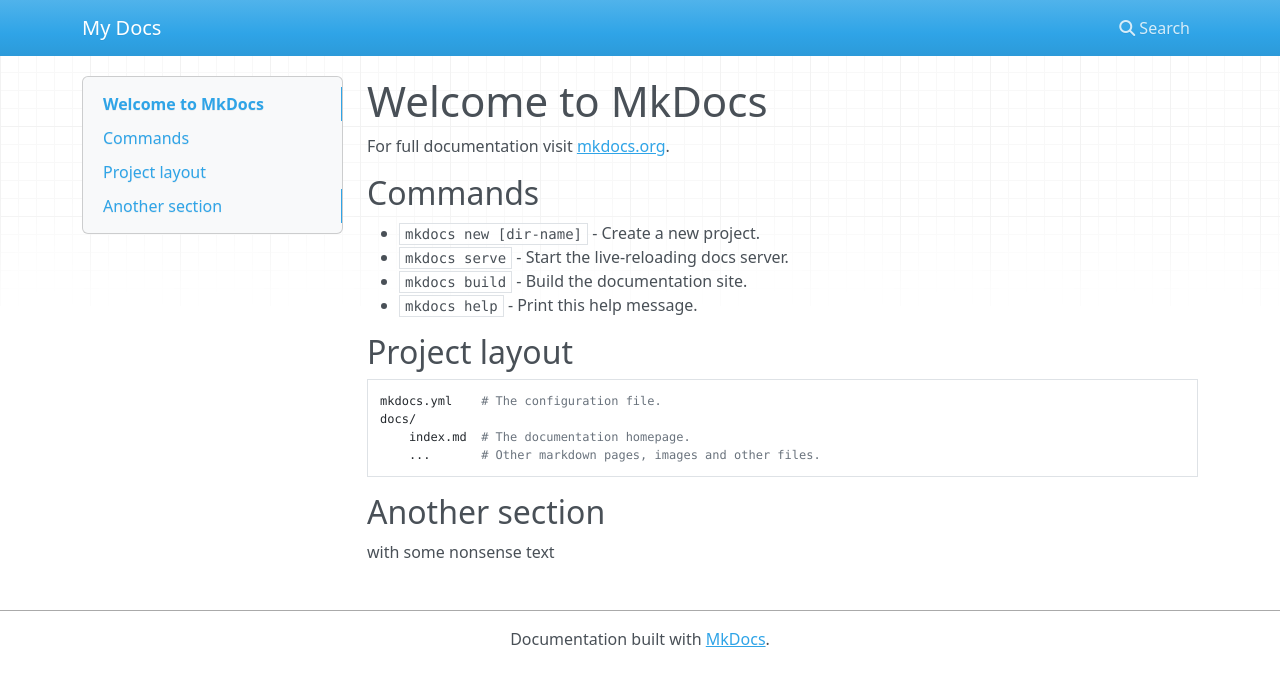
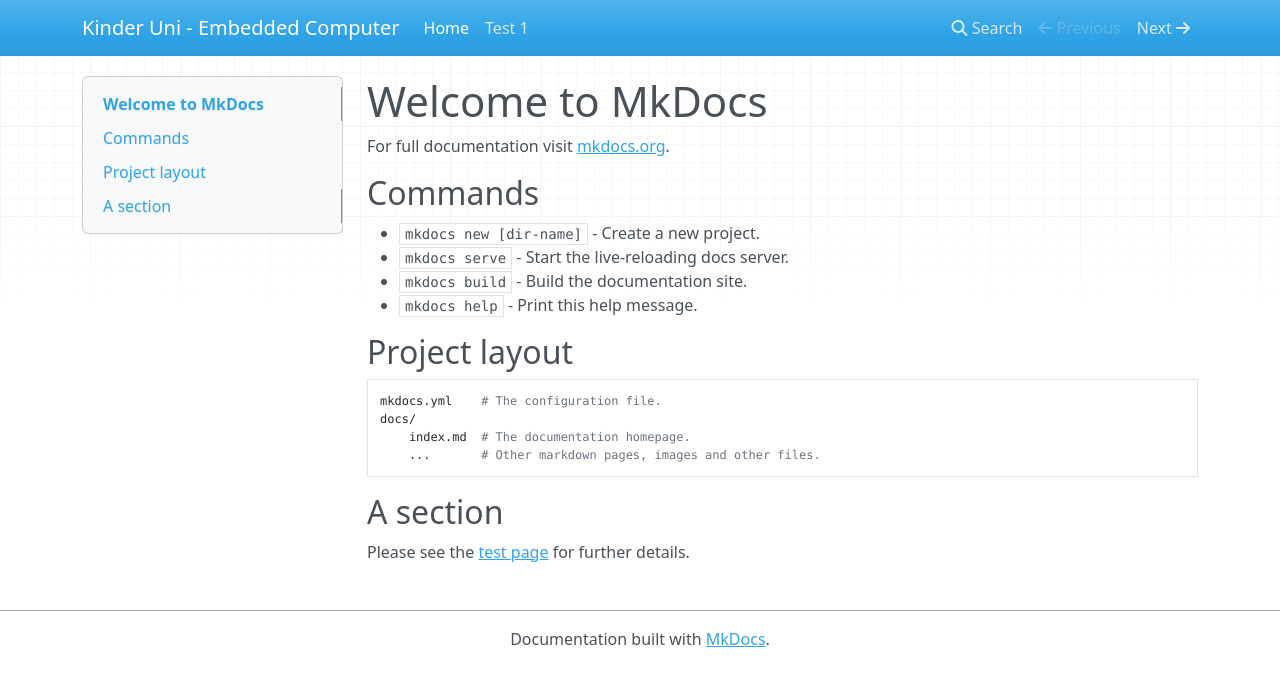
Before and after one commit to renestraub/ehk1, an MkDocs documentation site: the page built from docs/index.md, in a window 1280 px wide. Shown: the top 686 px of the page. Built offline with MkDocs 1.6.1, drawn with Linux system fonts in a browser that asks for light colours; nearby versions of some CDN libraries.

Commit message:
some markdown tests

```diff
--- a/docs/index.md
+++ b/docs/index.md
@@ -17,6 +17,6 @@
         ...       # Other markdown pages, images and other files.
 
 
-## Another section
+## A section
 
-with some nonsense text
+Please see the [test page](test1.md) for further details.
--- a/mkdocs.yml
+++ b/mkdocs.yml
@@ -1 +1,7 @@
-site_name: My Docs
+site_name: Kinder Uni - Embedded Computer
+
+nav:
+  - Home: index.md
+  - Test 1: test1.md
+
+#theme: readthedocs
```
Also changed, not shown: docs/test1.md (added, +14 -0 lines).
